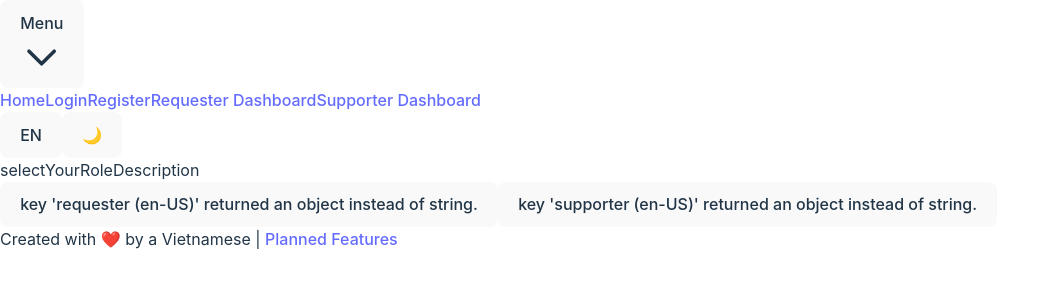
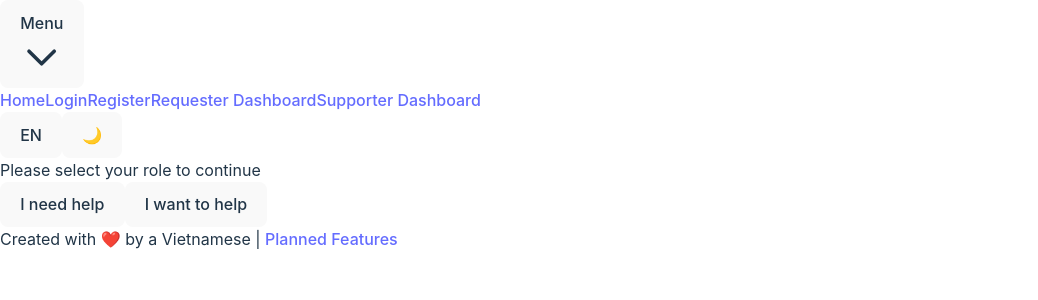
Before and after one commit to ldhoax/SOS-frontend, a React (Vite) app: page / in a window 1280 px wide. Shown: the top 300 px of the page, without its empty margins (0-1038 px from the left). Built offline with nearby package versions, Linux system fonts and the light colour scheme.

Commit message:
Improve UI

```diff
--- a/src/App.tsx
+++ b/src/App.tsx
@@ -51,6 +51,7 @@ function App() {
   return (
     <Router>
       <div className={`min-h-screen ${darkMode ? 'dark:bg-gray-900 dark:text-white' : 'bg-gray-100 text-black'}`}>
+        <div className="max-w-screen-xl mx-auto">
           <Navbar
             darkMode={darkMode}
             toggleLanguage={toggleLanguage}
@@ -71,6 +72,7 @@ function App() {
           </Routes>
           <Footer darkMode={darkMode} />
         </div>
+      </div>
     </Router>
   );
 }
--- a/src/components/RoleSelection.tsx
+++ b/src/components/RoleSelection.tsx
@@ -22,19 +22,19 @@ const RoleSelection: React.FC = () => {
   return (
     <div className="fixed inset-0 bg-black bg-opacity-50 flex items-center justify-center">
       <div className="bg-white p-6 rounded-lg shadow-lg flex flex-col items-center">
-        <h2 className="text-xl font-bold mb-4 text-blue-500">{t('selectYourRoleDescription')}</h2>
+        <h2 className="text-xl font-bold mb-4 text-blue-500">{t('roleSelector.selectYourRoleDescription')}</h2>
         <div className="flex space-x-4">
           <button
             className="bg-blue-500 hover:bg-blue-700 text-white font-bold py-2 px-4 rounded"
             onClick={() => handleRoleSelection('requester')}
           >
-            {t('requester')}
+            {t('roleSelector.requester')}
           </button>
           <button
             className="bg-green-500 hover:bg-green-700 text-white font-bold py-2 px-4 rounded"
             onClick={() => handleRoleSelection('supporter')}
           >
-            {t('supporter')}
+            {t('roleSelector.supporter')}
           </button>
         </div>
       </div>
--- a/src/components/requesters/RequestForm.tsx
+++ b/src/components/requesters/RequestForm.tsx
@@ -77,7 +77,7 @@ const RequestForm: React.FC<RequestFormProps> = ({ onClose, darkMode }) => {
   // };
 
   return (
-    <div className={`fixed inset-0 ${darkMode ? 'bg-gray-800' : 'bg-black'} bg-opacity-50 flex items-center justify-center overflow-y-auto z-50`}>
+    <div className={`fixed inset-0 ${darkMode ? 'bg-gray-800' : 'bg-black'} bg-opacity-50 flex items-center justify-center z-50`}>
       <div className={`bg-${darkMode ? 'gray-700' : 'white'} p-6 rounded-lg shadow-lg max-w-4xl mx-auto`}>
         <h2 className={`text-xl font-bold mb-4 ${darkMode ? 'text-white' : 'text-black'}`}>{t('requester.createRequest')}</h2>
         <form onSubmit={handleSubmit}>
--- a/src/components/requesters/RequesterDashboard.tsx
+++ b/src/components/requesters/RequesterDashboard.tsx
@@ -16,9 +16,6 @@ const RequesterDashboard: React.FC<{ darkMode: boolean }> = ({ darkMode }) => {
   const [isFormOpen, setIsFormOpen] = useState(false);
   const { data: requests, error, isLoading } = useQuery('requests', fetchRequests);
 
-  if (isLoading) return <div>Loading...</div>;
-  if (error) return <div>Error fetching requests: {(error as Error).message}</div>;
-
   return (
     <div className={`mx-auto my-8 p-4 rounded-lg ${darkMode ? 'dark:bg-gray-800' : 'bg-white'}`}>
       <h1>{t('requester.requesterDashboard')}</h1>
@@ -28,6 +25,11 @@ const RequesterDashboard: React.FC<{ darkMode: boolean }> = ({ darkMode }) => {
         </button>
       </div>
       {isFormOpen && <RequestForm onClose={() => setIsFormOpen(false)} darkMode={darkMode} />}
+      {isLoading ? (
+        <div>Loading...</div>
+      ) : error ? (
+        <div>Error fetching requests: {(error as Error).message}</div>
+      ) : (
         <div className="mt-4">
           <ul>
             {Array.isArray(requests) && requests.map((request, index) => (
@@ -42,6 +44,7 @@ const RequesterDashboard: React.FC<{ darkMode: boolean }> = ({ darkMode }) => {
             ))}
           </ul>
         </div>
+      )}
     </div>
   );
 };
```
Lines whose indentation alone changed are shown as unchanged.
